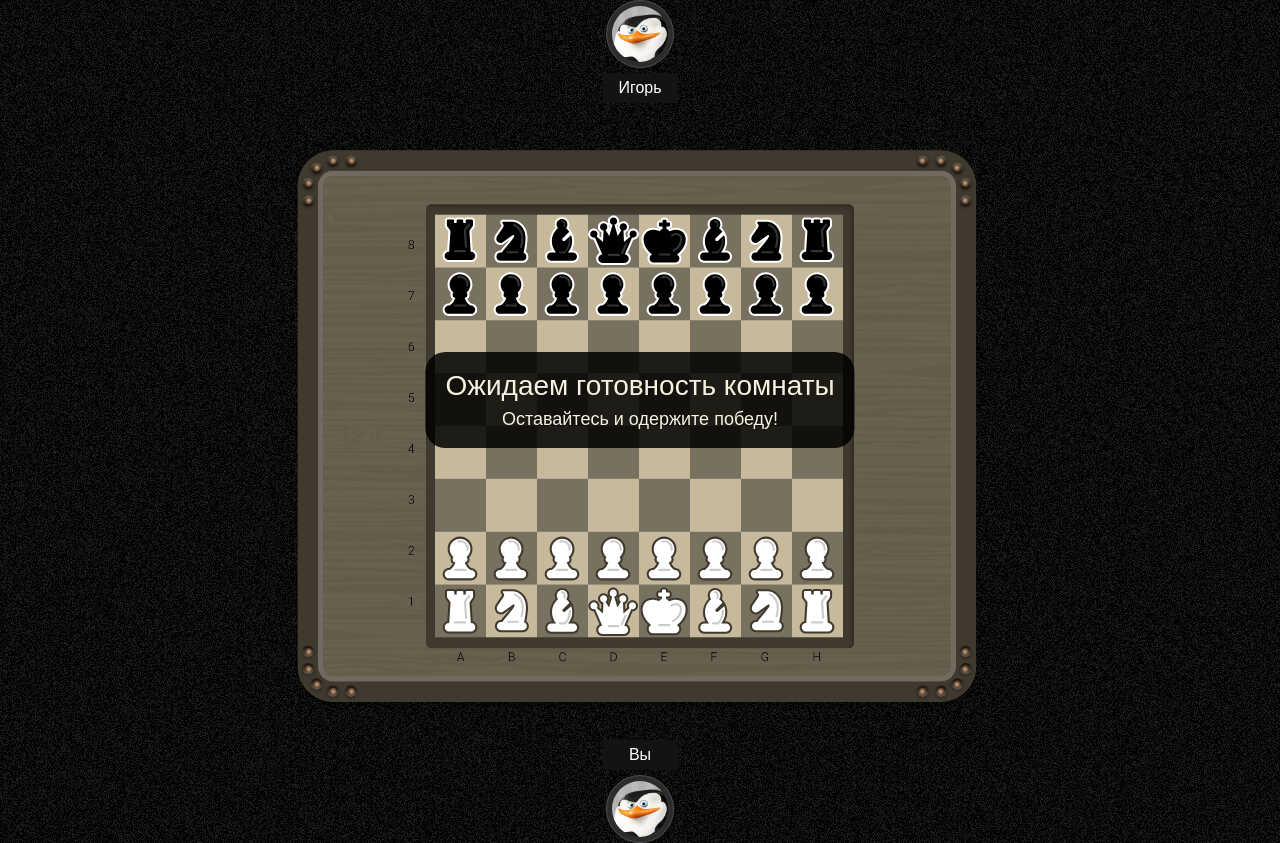
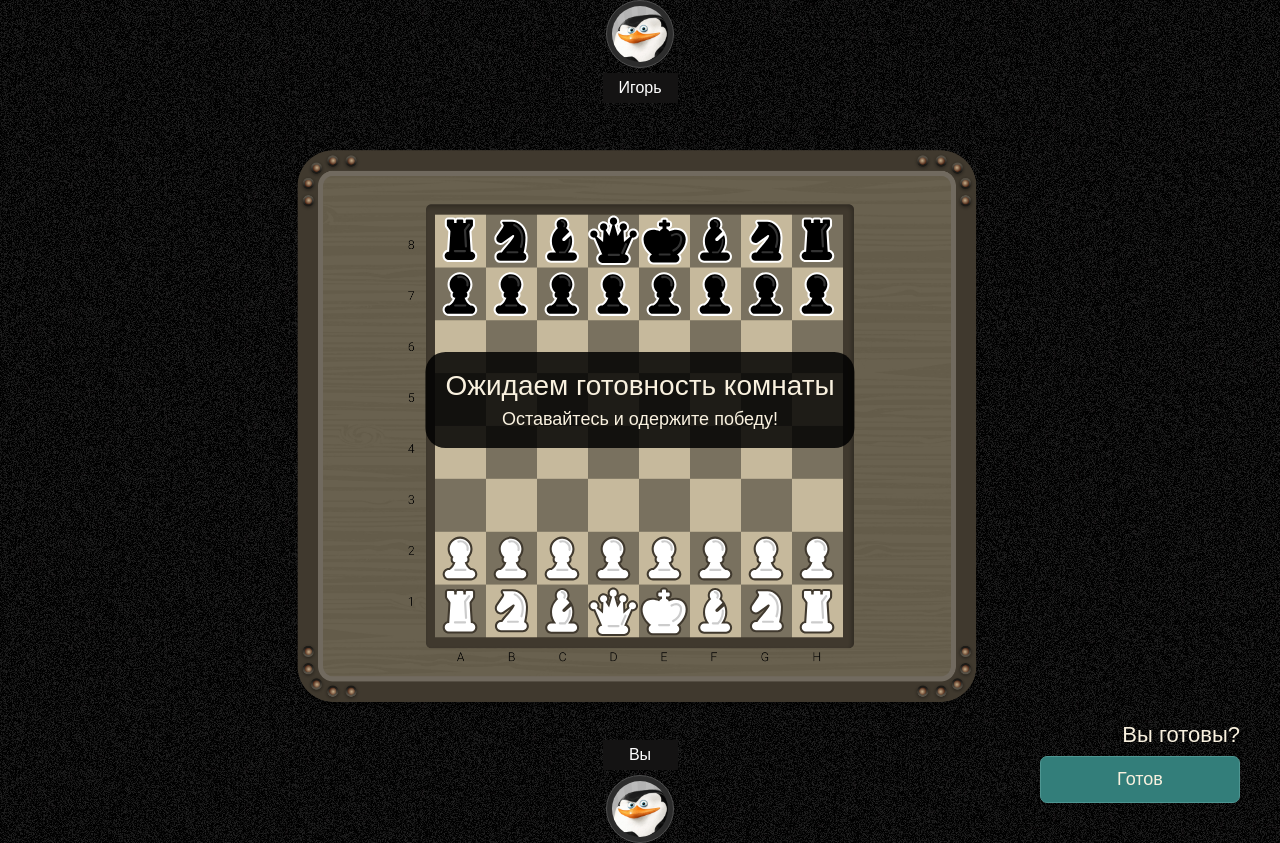
Before and after one commit to SOFG1/chess-test, a Vue app: page / in a window 1280 px wide. Built offline with nearby package versions, Linux system fonts and the light colour scheme.

Commit message:
add ready component and UI button

```diff
--- a/src/App.vue
+++ b/src/App.vue
@@ -1,10 +1,7 @@
 <script setup lang="ts">
 import GamePage from '@/pages/GamePage.vue';
-
 </script>
 
 <template>
     <GamePage />
 </template>
-
-<style scoped></style>
--- /dev/null
+++ b/src/UI/UIButton.vue
@@ -0,0 +1,27 @@
+<script setup lang="ts">
+defineEmits<{
+  click: () => void;
+}>();
+</script>
+
+<template>
+  <button @click="$emit('click')"><slot></slot></button>
+</template>
+
+<style scoped>
+    button {
+        background-color: #337E7A;
+        border: 1px solid #4e9692;
+        padding: 12px 30px;
+        border-radius: 7px;
+        text-align: center;
+        font-size: 18px;
+        color: #f9f1df;
+        min-width: 200px;
+        cursor: pointer;
+        transition: 250ms;
+    }
+    button:hover {
+        background-color: #319b95;
+    }
+</style>
--- /dev/null
+++ b/src/components/ReadyComponent.vue
@@ -0,0 +1,27 @@
+<script setup lang="ts">
+import UIButton from "@/UI/UIButton.vue";
+</script>
+
+<template>
+  <div class="block">
+    <p class="text">Вы готовы?</p>
+    <UIButton>Готов</UIButton>
+  </div>
+</template>
+
+<style scoped>
+.block {
+  position: absolute;
+  bottom: 40px;
+  right: 0;
+}
+.text {
+  color: #f9f1df;
+  font-size: 22px;
+  text-align: right;
+  margin-bottom: 10px;
+}
+.title {
+  color: red !important;
+}
+</style>
--- a/src/pages/GamePage.vue
+++ b/src/pages/GamePage.vue
@@ -1,5 +1,6 @@
 <script setup lang="ts">
 import PlayerComponent from "@/components/PlayerComponent.vue";
+import ReadyComponent from "@/components/ReadyComponent.vue";
 import TableComponent from "@/components/TableComponent.vue";
 import UIAlert from "@/UI/UIAlert.vue";
 </script>
@@ -13,12 +14,16 @@ import UIAlert from "@/UI/UIAlert.vue";
       title="Ожидаем готовность комнаты"
       text="Оставайтесь и одержите победу!"
     />
+    <ReadyComponent />
   </div>
 </template>
 
 <style scoped>
 .wrapper {
+  position: relative;
   min-height: 100vh;
+  max-width: 1200px;
+  margin: 0 auto;
   display: flex;
   flex-direction: column;
   justify-content: center;
```
